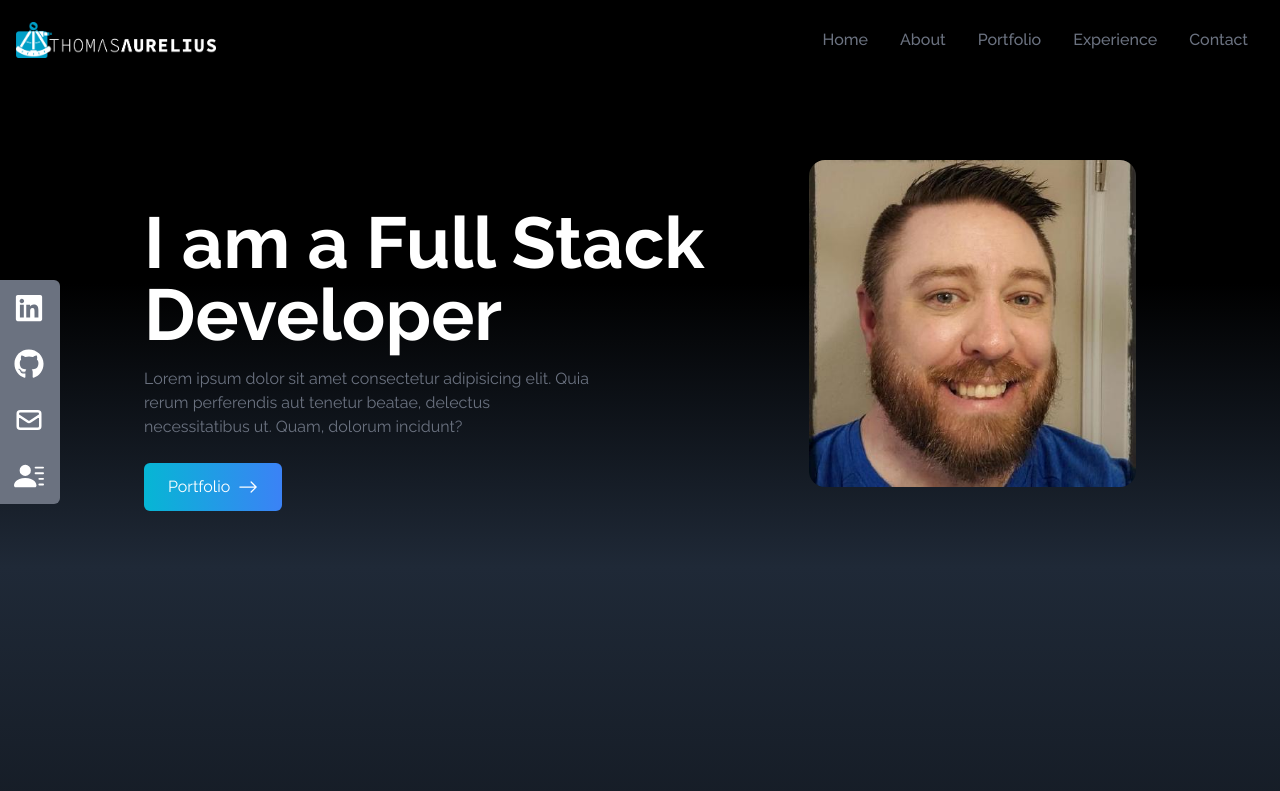
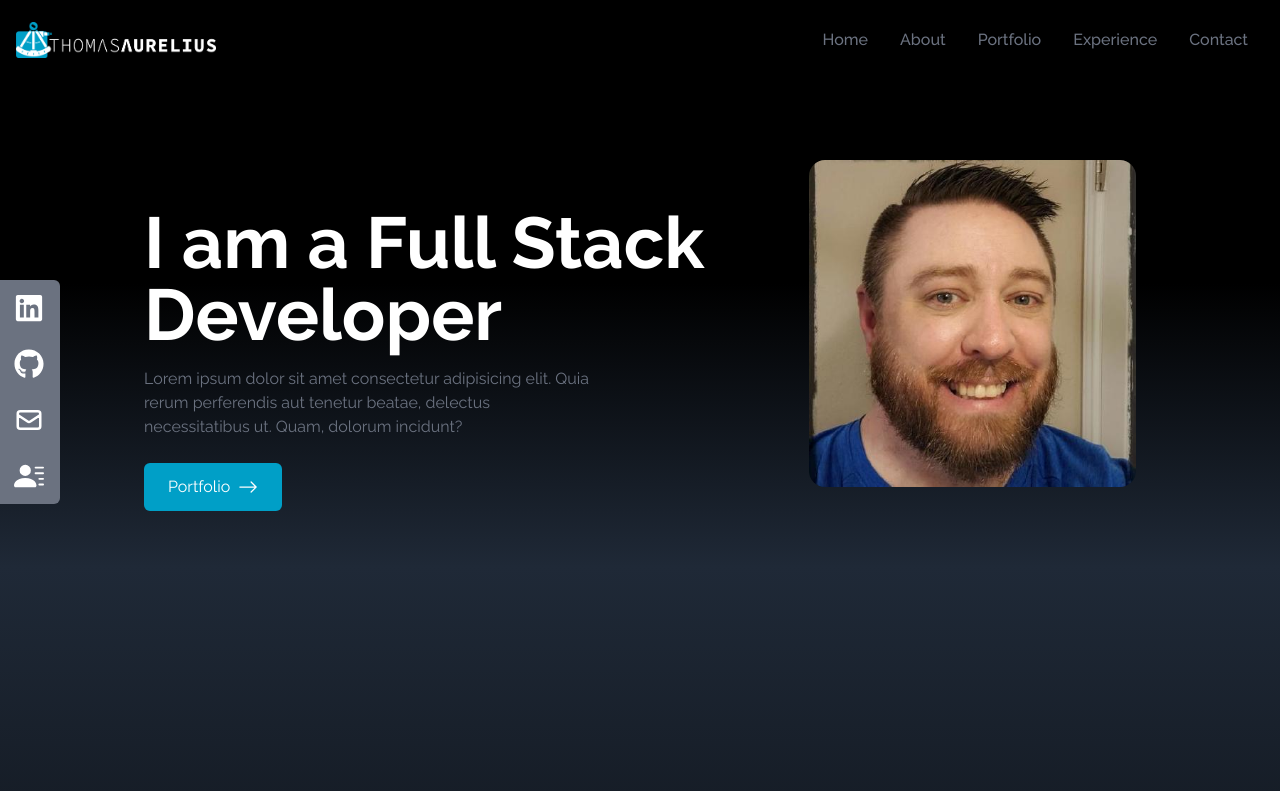
Before and after one commit to ThomasAurelius/portfolio-react-2022, a React (Create React App) app: page / in a window 1280 px wide. Shown: the top 791 px of the page. Built offline with nearby package versions, Linux system fonts and the light colour scheme; the HTML template or start-up script is replaced by a standard one.

Commit message:
accent color

```diff
--- a/src/components/Contact.js
+++ b/src/components/Contact.js
@@ -16,7 +16,7 @@ export default function Contact() {
                <textarea name="message" placeholder='Enter your message' rows="10" className='p-2 bg-transparent border-2 rounded-md text-white focus:outline:none'>
                </textarea>
 
-               <button className='text-white bg-gradient-to-b from-cyan-500 to-blue-500 px-6 py-3 my-8 mx-auto flex items bg-center rounded-md hover:scale-110'>Submit</button>
+               <button className='text-white accent-color px-6 py-3 my-8 mx-auto flex items bg-center rounded-md hover:scale-110'>Submit</button>
 
             </form>
          </div>
--- a/src/components/Home.js
+++ b/src/components/Home.js
@@ -11,7 +11,7 @@ export default function Home() {
             <h2 className='text-4xl sm:text-7xl font-bold text-white'>I am a Full Stack Developer</h2>
             <p className='text-gray-500 py-4 max-w-md'>Lorem ipsum dolor sit amet consectetur adipisicing elit. Quia rerum perferendis aut tenetur beatae, delectus necessitatibus ut. Quam, dolorum incidunt?</p>
             <div>
-            <button className='group text-white w-fit px-6 py-3 my-2 flex items-center rounded-md bg-gradient-to-r from-cyan-500 to-blue-500 cursor-pointer'>
+            <button className='group text-white w-fit px-6 py-3 my-2 flex items-center rounded-md accent-color cursor-pointer'>
                Portfolio
                <span className='group-hover:rotate-90 duration-300 pl-1'>
                   <BsArrowRight size={20} className='ml-1' />
--- a/src/components/Navbar.js
+++ b/src/components/Navbar.js
@@ -53,7 +53,7 @@ export default function Navbar() {
          </ul>
 
          <div onClick={() => setNav(!nav)} className='cursor-pointer pr-4 z-10 text-grey-500 md:hidden'>
-            {nav ? <FaTimes size={30} /> : <FaBars size={30} />}
+            {nav ? <FaTimes size={30} color="#009fc7" /> : <FaBars size={30} color="#009fc7" />}
          </div>
 
          {nav && (
--- a/src/index.css
+++ b/src/index.css
@@ -15,3 +15,7 @@
 .navlogo {
   width: 200px;
 }
+
+.accent-color {
+  background-color: #009fc7;
+}
```
